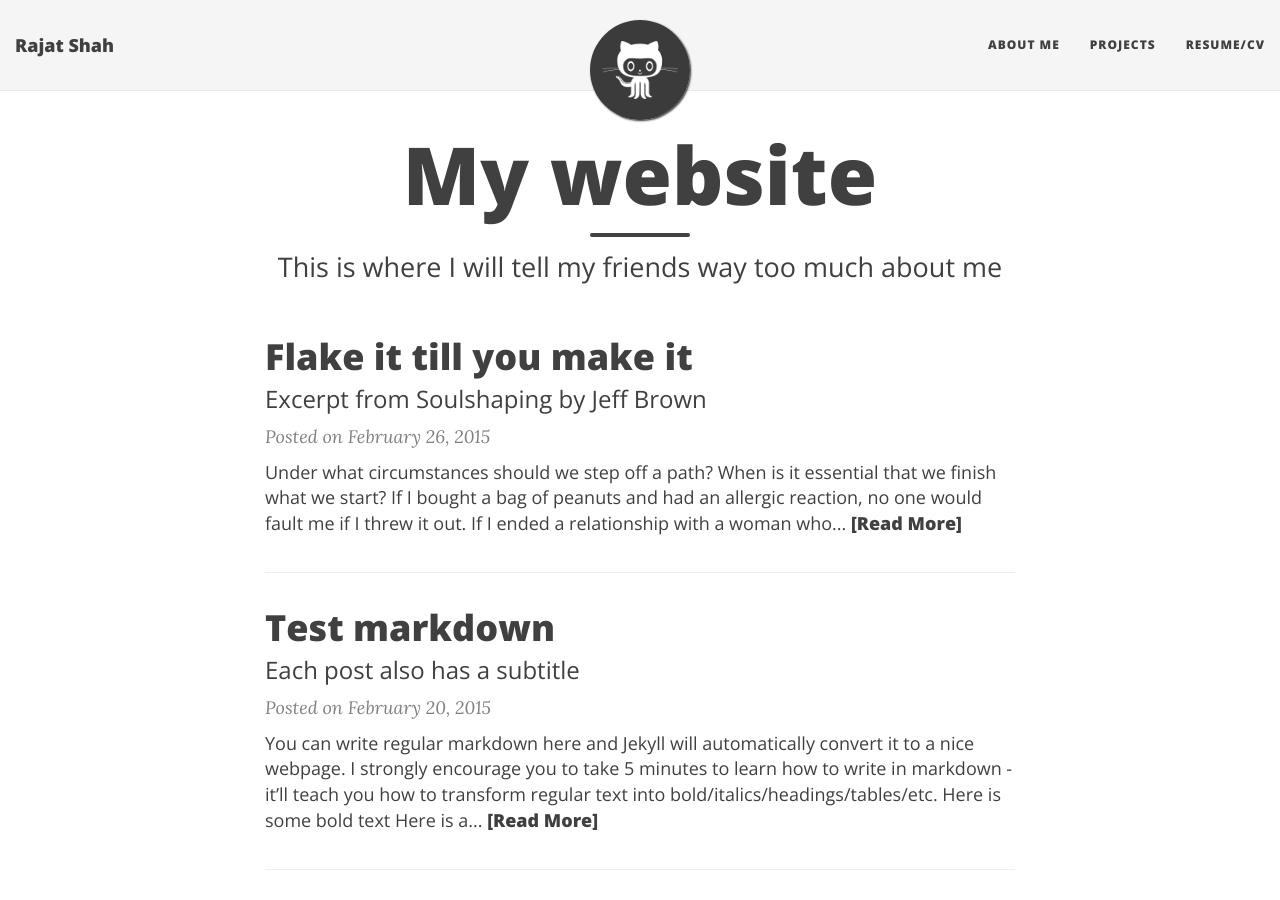
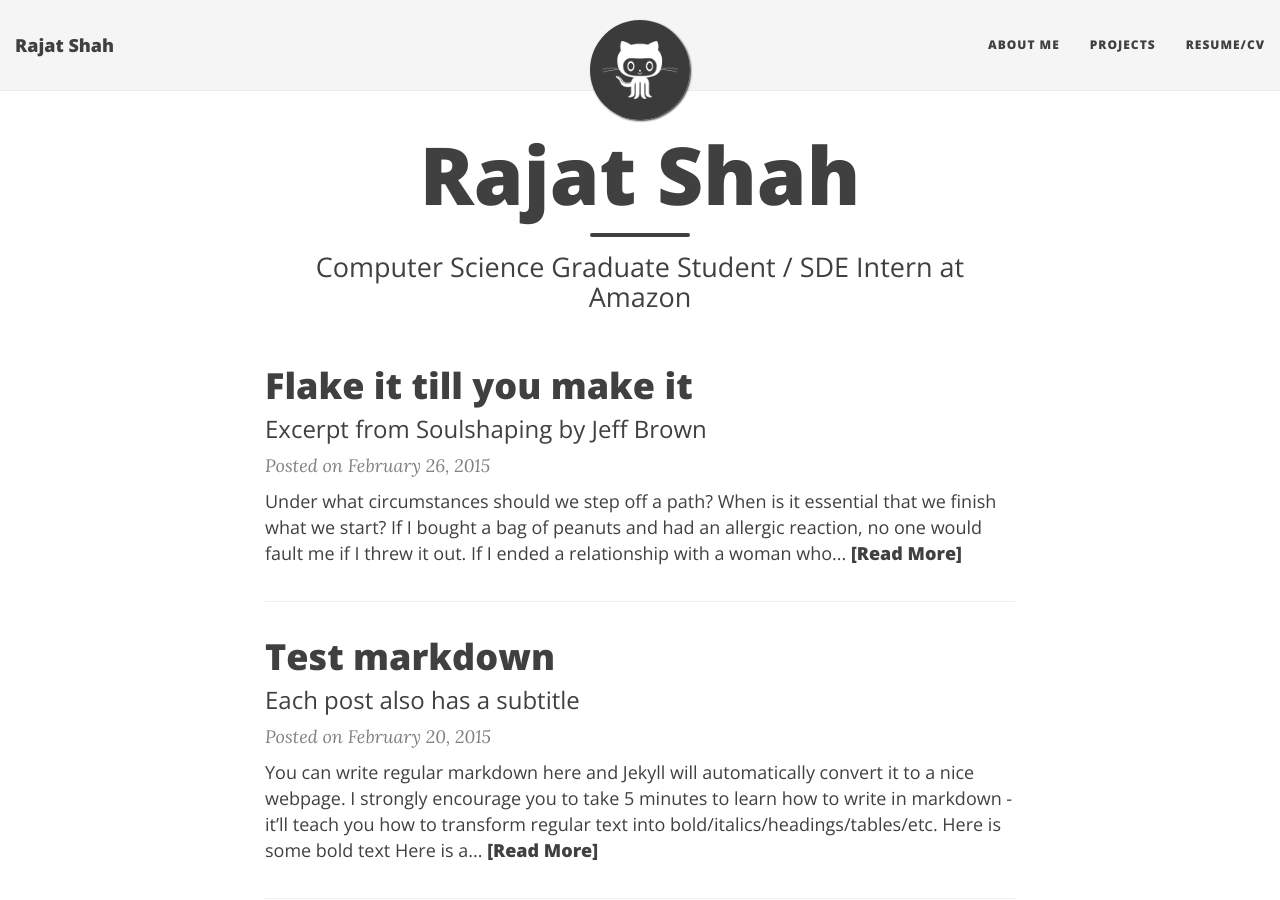
Before and after one commit to shahrajat/shahrajat.github.io, a Jekyll site: the page built from index.html, in a window 1280 px wide and 900 px high. Built offline with Jekyll 4.4.1, drawn with Linux system fonts in a browser that asks for light colours; nearby versions of some CDN libraries; the list of posts is cut into pages by our own code.

Commit message:
Update index.html

```diff
--- a/index.html
+++ b/index.html
@@ -1,7 +1,7 @@
 ---
 layout: page
-title: My website
-subtitle: This is where I will tell my friends way too much about me
+title: Rajat Shah
+subtitle: Computer Science Graduate Student / SDE Intern at Amazon
 ---
 
 <div class="posts-list">
```
